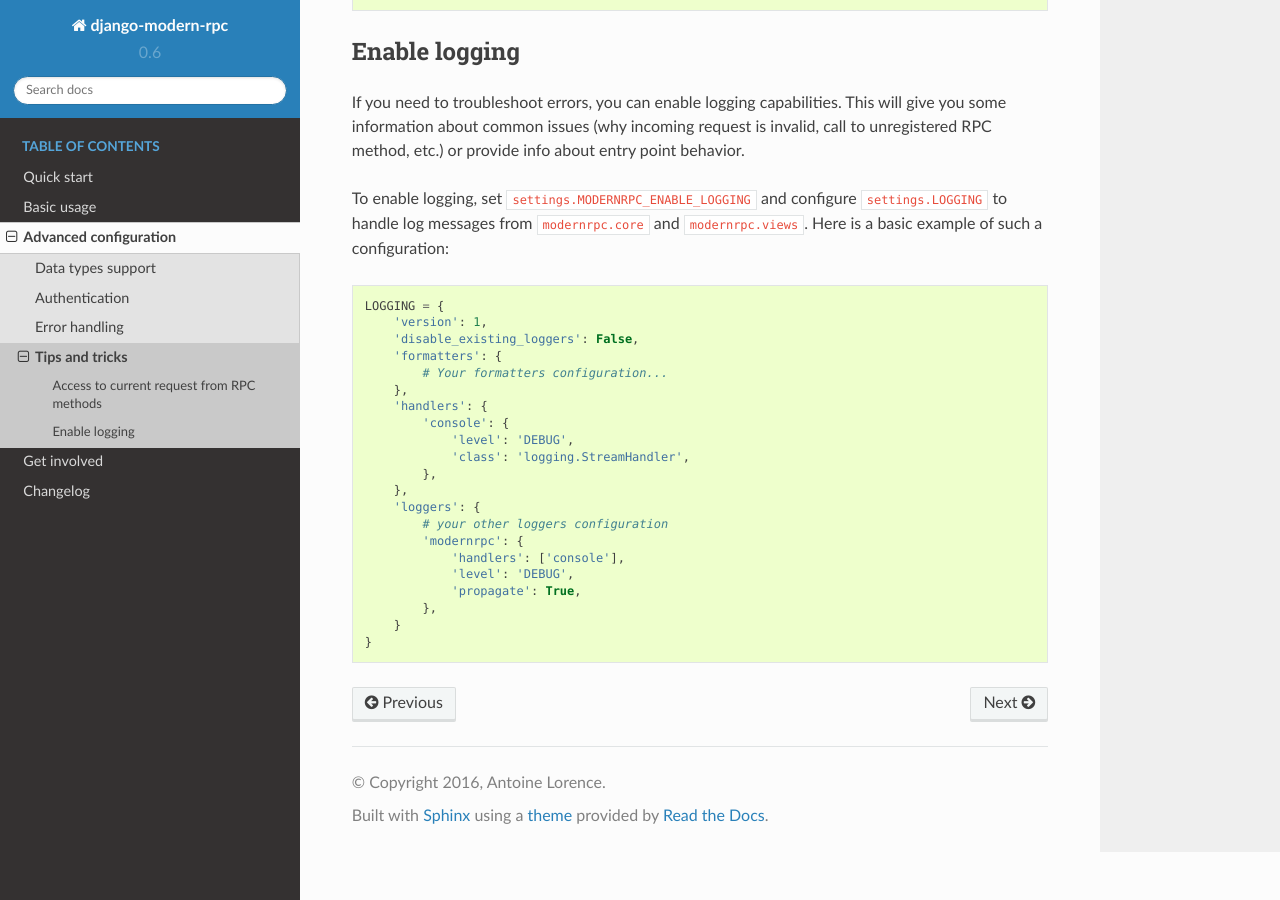
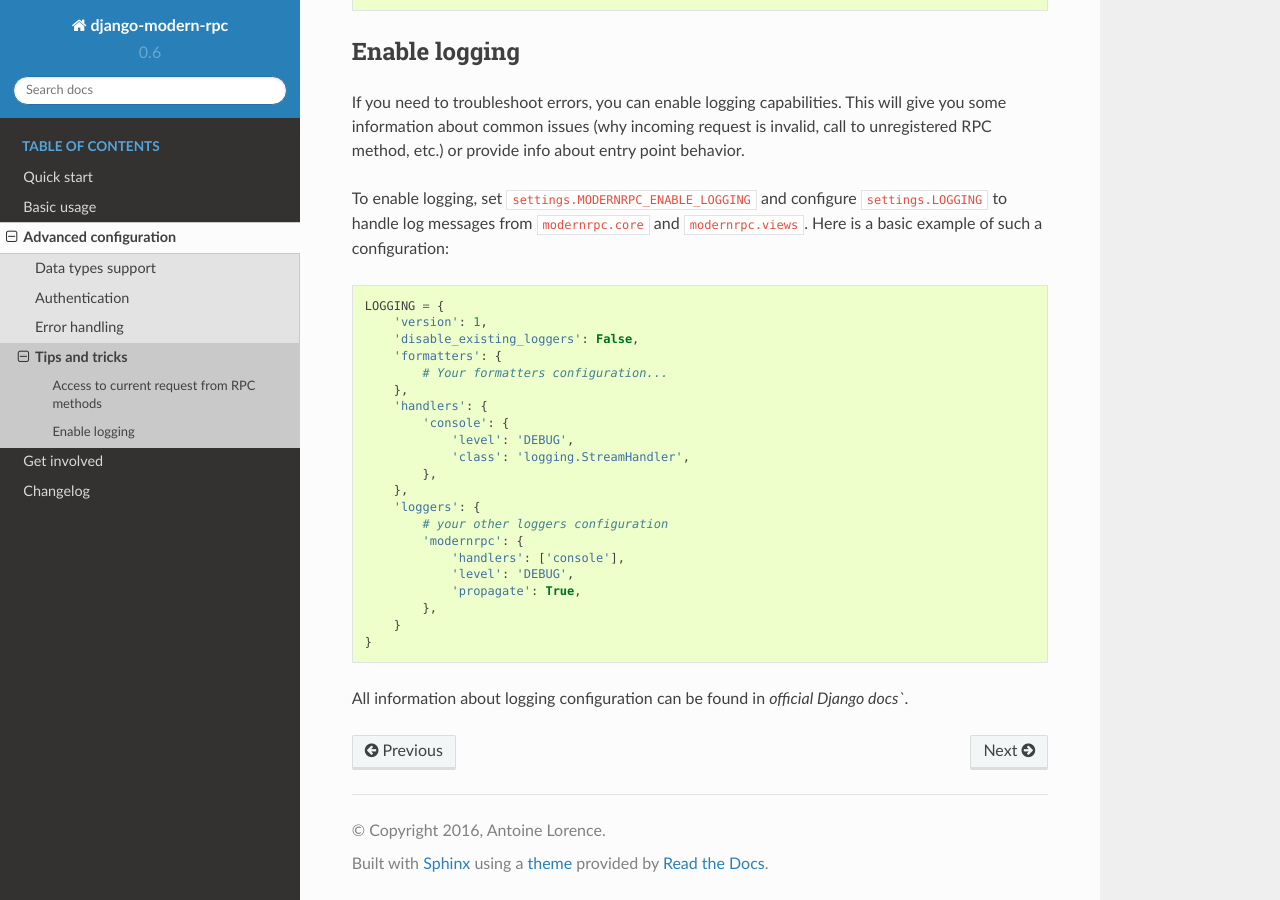
Before and after one commit to alorence/django-modern-rpc, a Sphinx documentation site: the page built from docs/source/advanced/tips_and_tricks.rst, in a window 1280 px wide and 900 px high, scrolled down 765 px. Built offline with Sphinx 7.4.7 and the Read the Docs theme 2.0.0, drawn with Linux system fonts in a browser that asks for light colours.

Commit message:
Update doc for MODERNRPC_ENABLE_LOGGING

```diff
--- a/docs/source/advanced/tips_and_tricks.rst
+++ b/docs/source/advanced/tips_and_tricks.rst
@@ -68,3 +68,7 @@
             },
         }
     }
+
+All information about logging configuration can be found in `official Django docs``.
+
+.. _official Django docs: https://docs.djangoproject.com/en/dev/topics/logging/#configuring-logging
--- a/docs/source/basic_usage/settings.rst
+++ b/docs/source/basic_usage/settings.rst
@@ -132,4 +132,6 @@ Configure library logging. If set to True, ``modernrpc.core`` and ``modernrpc.vi
 logging system to provide some information about its behavior. In such case, you must `configure logging`_
 in your project's ``settings.py``
 
+See also :ref:`Enable logging`
+
 .. _configure logging: https://docs.djangoproject.com/en/dev/topics/logging/#configuring-logging
```
